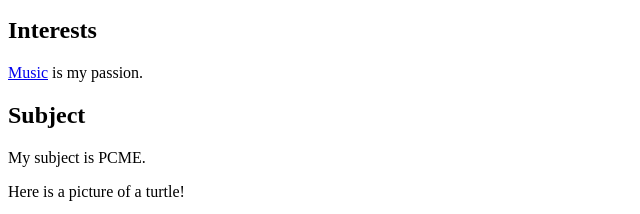
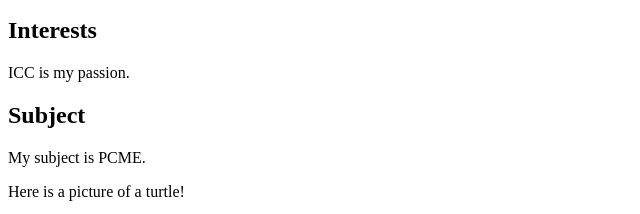
Before and after one commit to ScrubMYisMe/ScrubMYisMe.github.io, a plain HTML site: page index.html in a window 1280 px wide. Shown: the part 168-382 px from the top of the page, 0-640 px from the left. Drawn offline with Linux system fonts and the light colour scheme.

Commit message:
Update index.html

```diff
--- a/index.html
+++ b/index.html
@@ -10,7 +10,7 @@
     <p>I am a 16-year old student from <a href="http://www.dunmanhigh.moe.edu.sg">Dunman High School</a>, Singapore.</p>
     <p id="fav"> Red is my favourite color! </p>
     <h2>Interests</h2>
-    <p><a href="https://en.wikipedia.org/wiki/Music">Music</a> is my passion.</p>
+    <p> ICC is my passion.</p>
     <h2>Subject</h2>
     <p> My subject is PCME. </p>
     <p>Here is a picture of a turtle!</p>
```
